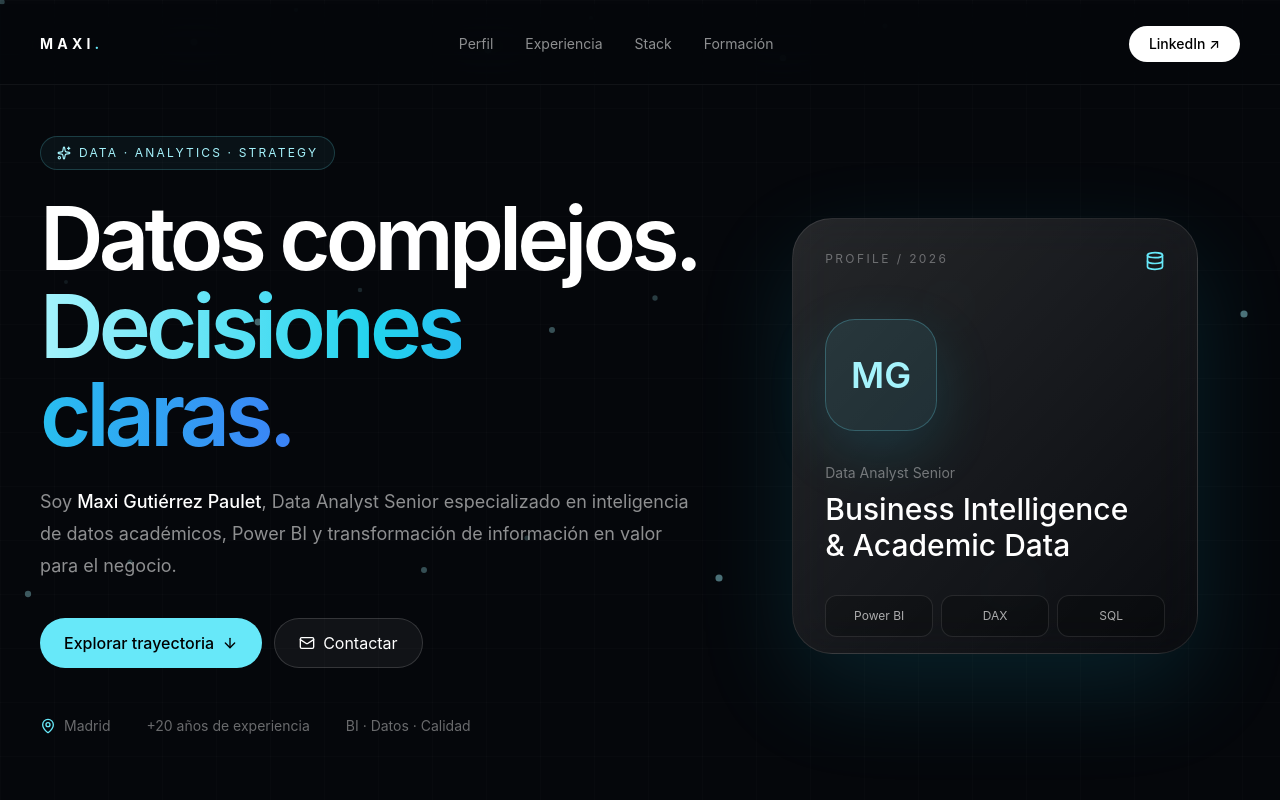
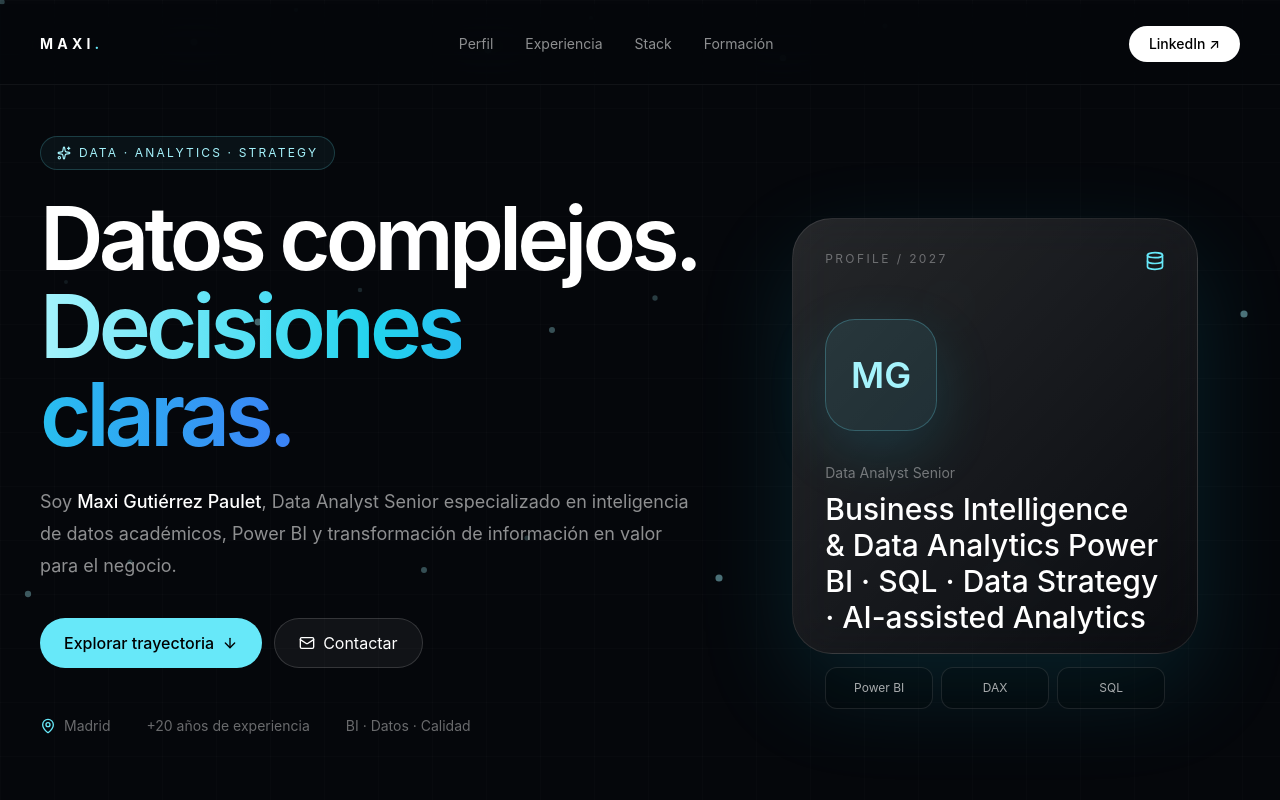
Before and after one commit to maxi-gutierrez-paulet/portfolio-maxi, a React (Vite) app: page / in a window 1280 px wide. Shown: the top 800 px of the page. Built offline with nearby package versions, Linux system fonts and the light colour scheme.

Commit message:
Update profile year and modify header text

```diff
--- a/src/App.jsx
+++ b/src/App.jsx
@@ -460,7 +460,7 @@ function App() {
           >
 
             <div className="flex justify-between text-xs tracking-[.2em] text-white/35">
-              <span>PROFILE / 2026</span>
+              <span>PROFILE / 2027</span>
               <Database className="h-5 w-5 text-cyan-300" />
             </div>
 
@@ -479,7 +479,8 @@ function App() {
               <h2 className="mt-2 text-3xl font-medium">
                 Business Intelligence
                 <br />
-                &amp; Academic Data
+                &amp; Data Analytics
+                Power BI · SQL · Data Strategy · AI-assisted Analytics
               </h2>
 
             </div>
```
